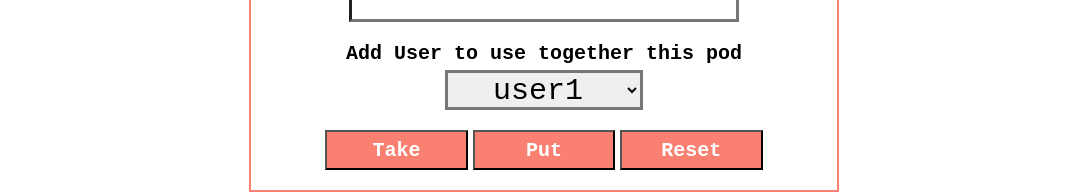
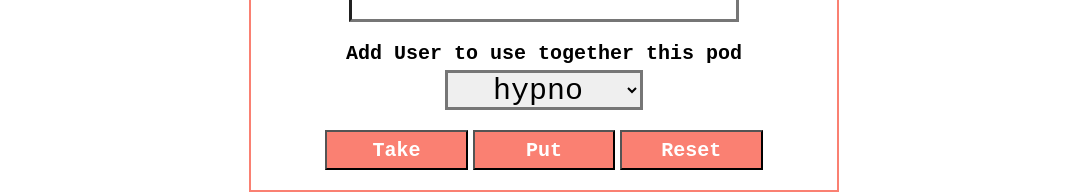
Before and after one commit to mithatsarikaya/checkThePodMern, a React (Vite) app in the folder checkThePodReactJs/: page /updatePod in a window 1280 px wide. Shown: the part 479-673 px from the top of the page, without its empty margins (96-1183 px from the left). Built offline with nearby package versions, Linux system fonts and the light colour scheme; a web font is replaced by a local one.

Commit message:
added new two components: selectBox and options for user to add pod

```diff
--- a/checkThePodReactJs/src/components/OptionUser.jsx
+++ b/checkThePodReactJs/src/components/OptionUser.jsx
@@ -0,0 +1,3 @@
+export default function OptionUser({ user }) {
+  return <option value={user}>{user}</option>;
+}
--- /dev/null
+++ b/checkThePodReactJs/src/components/SelectOfUsers.jsx
@@ -0,0 +1,11 @@
+import OptionUser from "./OptionUser";
+
+export default function SelectOfUsers({ users }) {
+  return (
+    <select name="" id="">
+      {users.map((user) => (
+        <OptionUser user={user} />
+      ))}
+    </select>
+  );
+}
--- a/checkThePodReactJs/src/components/UpdatePod.jsx
+++ b/checkThePodReactJs/src/components/UpdatePod.jsx
@@ -1,4 +1,5 @@
 import { useState } from "react";
+import SelectOfUsers from "./SelectOfUsers";
 
 export default function CreatePod() {
   const [pod, setPod] = useState({
@@ -9,9 +10,16 @@ export default function CreatePod() {
     productRawAmount: 0,
   });
 
-  const allUsers = ["user1", "user2", "user3"];
+  const user = "nuuklu";
+  const allUsers = ["nuuklu", "hypno", "user1", "user2", "user3"];
 
-  const [usersOfThePod, setUsersOfThePod] = useState(["user1"]);
+  const [usersOfThePod, setUsersOfThePod] = useState(["nuuklu", "user1"]);
+
+  const allUsersExceptUser = [];
+
+  allUsers.map((u) => {
+    if (!usersOfThePod.includes(u)) allUsersExceptUser.push(u);
+  });
 
   const url = "http://localhost:3500/pods";
 
@@ -78,11 +86,12 @@ export default function CreatePod() {
         </div>
         <div className="createPodProp">
           <label htmlFor="">Add User to use together this pod</label>
-          <select name="" id="">
+          <SelectOfUsers users={allUsersExceptUser} />
+          {/* <select name="" id="">
             <option value="user1">user1</option>
             <option value="user2">user2</option>
             <option value="user3">user3</option>
-          </select>
+          </select> */}
         </div>
 
         <div className="buttons">
```
